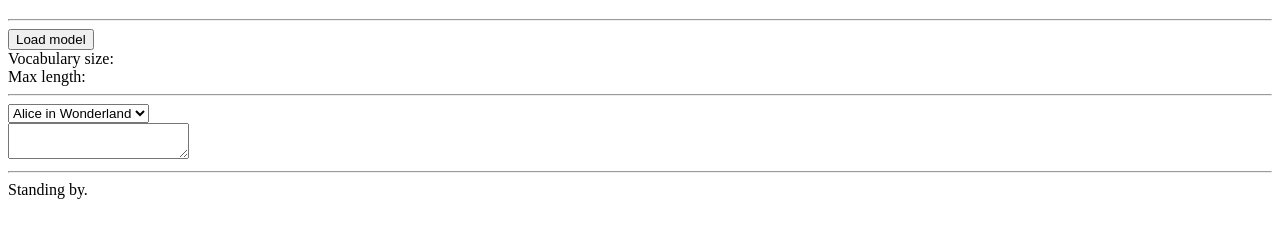
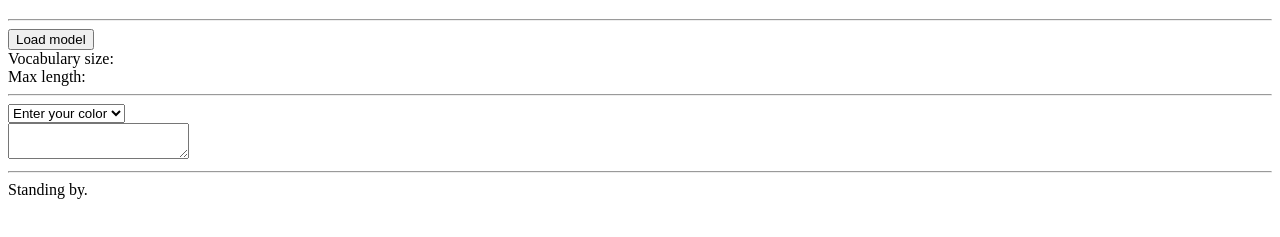
Before and after one commit to JainaProudmoore123/JainaProudmoore123.github.io, a plain HTML site: page hw4_ec1/index.html in a window 1280 px wide. Shown: the part 61-298 px from the top of the page. Drawn offline with Linux system fonts and the light colour scheme.

Commit message:
colab -> github

```diff
--- a/hw4_ec1/index.html
+++ b/hw4_ec1/index.html
@@ -29,10 +29,7 @@
   <hr>
   <div>
     <select id="example-select" class="form-control">
-      <option value="example1">Alice in Wonderland</option>
-      <option value="example2">Moby Dick</option>
-      <option value="example3">Macbeth</option>
-      <option value="example4">Paradise Lost</option>
+      <option value="example1">Enter your color</option>
     </select>
   </div>
   <div>
```
Also changed, not shown: hw4_ec1/index.js (+6 -3 lines).
